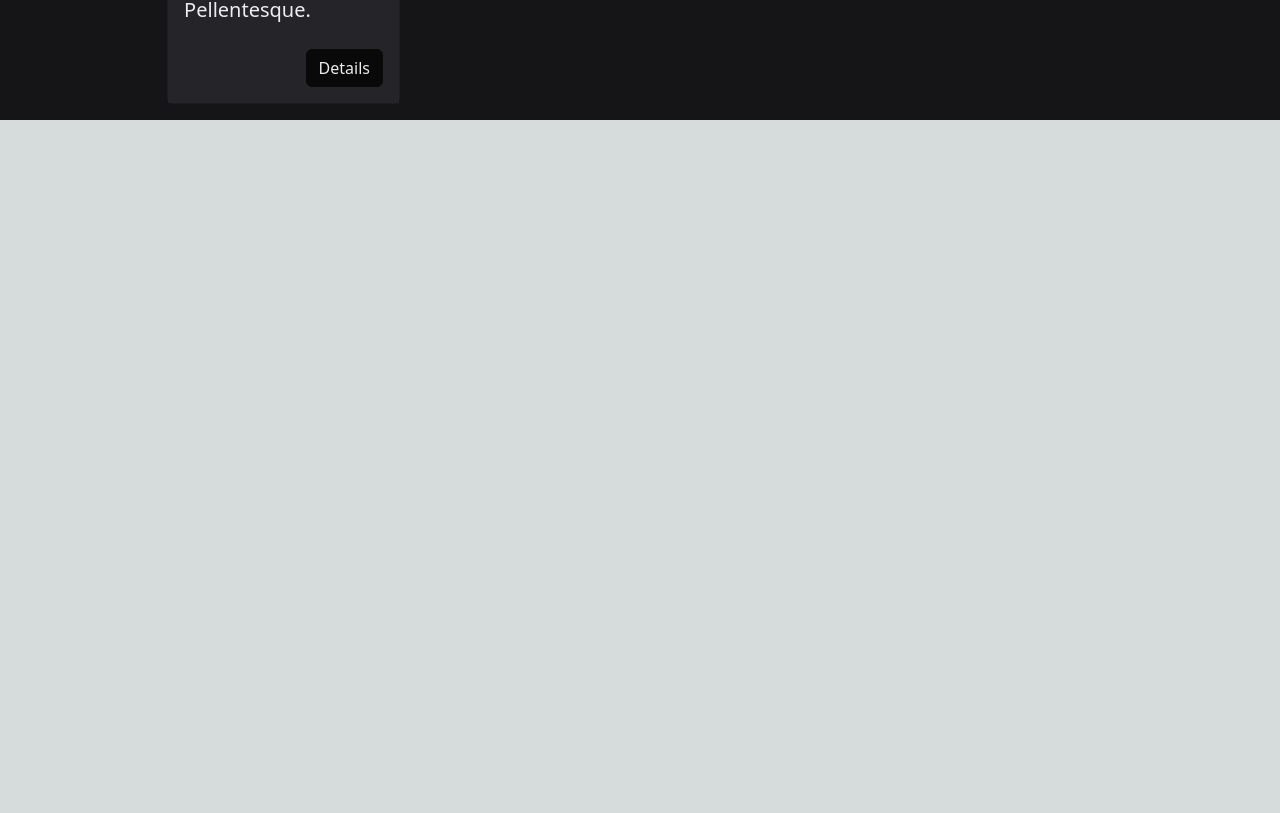
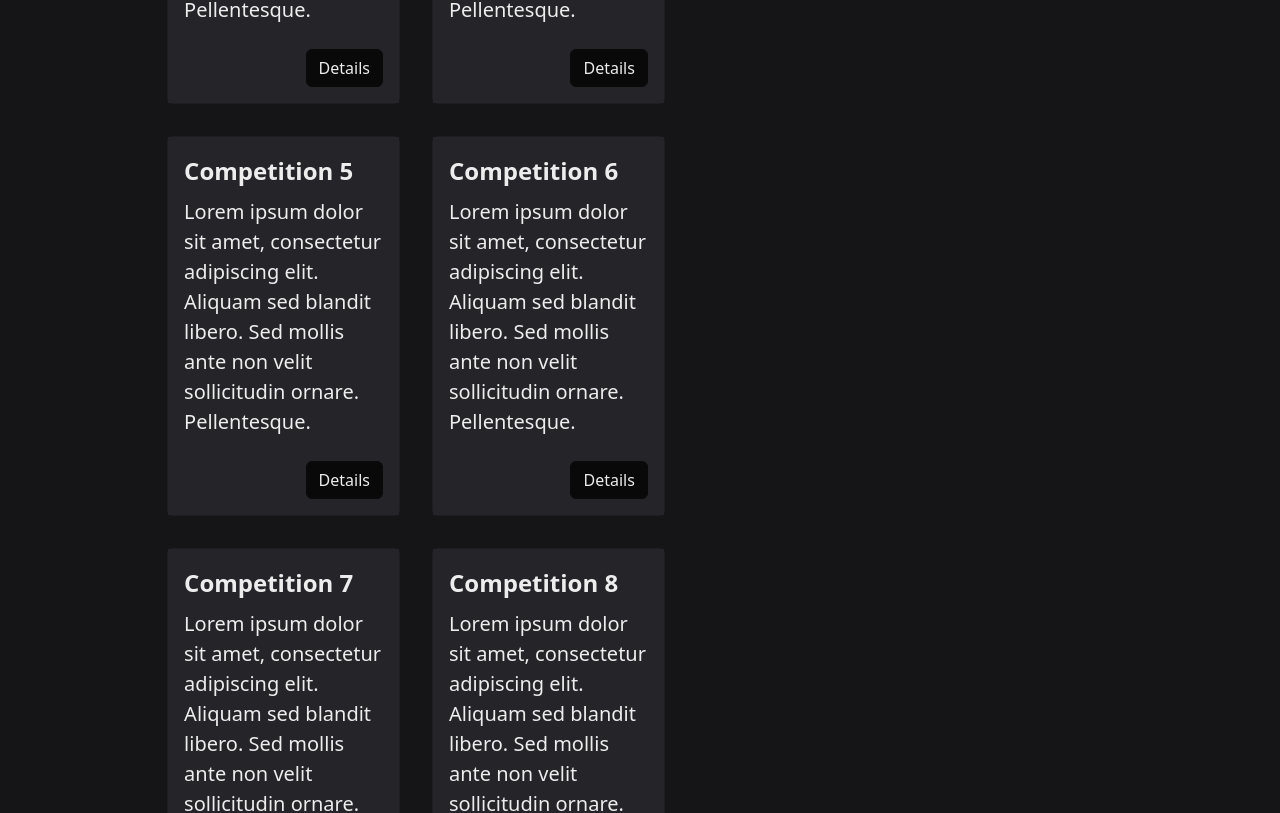
Before and after one commit to diclebahceli/codegather, a Next.js app in the folder FRONTEND/: page /pages/ongoingCompetitions in a window 1280 px wide. Shown: the part 968-1781 px from the top of the page. Before the commit the page ends 1088 px from the top, so only its background shows below. Built offline with nearby package versions, Linux system fonts and the light colour scheme.

Commit message:
fix: fix additional space bug on pages

```diff
--- a/FRONTEND/src/app/layout.tsx
+++ b/FRONTEND/src/app/layout.tsx
@@ -21,8 +21,13 @@ export default function RootLayout({
     return (
         <html lang="en" className={encodeSans.className}>
             <body >
-                <Header />
-                {children}
+                <div className="d-flex flex-column vh-100">
+                    <Header />
+                    <div className="flex-grow-1">
+                        {children}
+
+                    </div>
+                </div>
             </body>
         </html>
     );
--- a/FRONTEND/src/app/pages/competitionDetail/[id]/page.tsx
+++ b/FRONTEND/src/app/pages/competitionDetail/[id]/page.tsx
@@ -7,7 +7,7 @@ export default async function CompetitionDetail({ params }: { params: { id: numb
     var competition = await GetCompetitionById(params.id);
     const questions = await GetQuestionsByCompetitionId(params.id);
     return (
-        <div className="h-100 min-vh-100 bg-dark">
+        <div className="h-100 bg-dark">
             <h1 className="pt-5 container" style={{ fontSize: "3rem" }}>{competition?.name}</h1>
 
             <div className="d-flex flex-row justify-content-around">
--- a/FRONTEND/src/app/pages/question/[id]/page.tsx
+++ b/FRONTEND/src/app/pages/question/[id]/page.tsx
@@ -10,7 +10,7 @@ export default async function EditorPage({ params }: { params: { id: number } })
         console.log(value);
     }
     return (
-        <div className="vh-100 bg-dark p-3">
+        <div className="bg-dark p-3" style={{height: "92vh"}}>
             <div className="d-flex flex-row h-100 justify-content-evenly">
                 <div id="explanation" className="col-6 p-3">
                     <Card>
--- a/FRONTEND/src/app/services/CompetitionService.tsx
+++ b/FRONTEND/src/app/services/CompetitionService.tsx
@@ -37,54 +37,54 @@ const competitions: Competition[] = [
             endDate: "Tomorrow",
             imageUrl: "test"
         },
-        // {
-        //     id: 4,
-        //     name: "Competition 4",
-        //     description: "Lorem ipsum dolor sit amet, consectetur adipiscing elit. Aliquam sed blandit libero. Sed mollis ante non velit sollicitudin ornare. Pellentesque.",
-        //     startDate: "Today",
-        //     endDate: "Tomorrow",
-        //     imageUrl: "test"
-        // },
-        // {
-        //     id: 5,
-        //     name: "Competition 5",
-        //     description: "Lorem ipsum dolor sit amet, consectetur adipiscing elit. Aliquam sed blandit libero. Sed mollis ante non velit sollicitudin ornare. Pellentesque.",
-        //     startDate: "Today",
-        //     endDate: "Tomorrow",
-        //     imageUrl: "test"
-        // },
-        // {
-        //     id: 6,
-        //     name: "Competition 6",
-        //     description: "Lorem ipsum dolor sit amet, consectetur adipiscing elit. Aliquam sed blandit libero. Sed mollis ante non velit sollicitudin ornare. Pellentesque.",
-        //     startDate: "Today",
-        //     endDate: "Tomorrow",
-        //     imageUrl: "test"
-        // },
-        // {
-        //     id: 7,
-        //     name: "Competition 7",
-        //     description: "Lorem ipsum dolor sit amet, consectetur adipiscing elit. Aliquam sed blandit libero. Sed mollis ante non velit sollicitudin ornare. Pellentesque.",
-        //     startDate: "Today",
-        //     endDate: "Tomorrow",
-        //     imageUrl: "test"
-        // },
-        // {
-        //     id: 8,
-        //     name: "Competition 8",
-        //     description: "Lorem ipsum dolor sit amet, consectetur adipiscing elit. Aliquam sed blandit libero. Sed mollis ante non velit sollicitudin ornare. Pellentesque.",
-        //     startDate: "Today",
-        //     endDate: "Tomorrow",
-        //     imageUrl: "test"
-        // },
-        // {
-        //     id: 9,
-        //     name: "Competition 9",
-        //     description: "Lorem ipsum dolor sit amet, consectetur adipiscing elit. Aliquam sed blandit libero. Sed mollis ante non velit sollicitudin ornare. Pellentesque.",
-        //     startDate: "Today",
-        //     endDate: "Tomorrow",
-        //     imageUrl: "test"
-        // }
+        {
+            id: 4,
+            name: "Competition 4",
+            description: "Lorem ipsum dolor sit amet, consectetur adipiscing elit. Aliquam sed blandit libero. Sed mollis ante non velit sollicitudin ornare. Pellentesque.",
+            startDate: "Today",
+            endDate: "Tomorrow",
+            imageUrl: "test"
+        },
+        {
+            id: 5,
+            name: "Competition 5",
+            description: "Lorem ipsum dolor sit amet, consectetur adipiscing elit. Aliquam sed blandit libero. Sed mollis ante non velit sollicitudin ornare. Pellentesque.",
+            startDate: "Today",
+            endDate: "Tomorrow",
+            imageUrl: "test"
+        },
+        {
+            id: 6,
+            name: "Competition 6",
+            description: "Lorem ipsum dolor sit amet, consectetur adipiscing elit. Aliquam sed blandit libero. Sed mollis ante non velit sollicitudin ornare. Pellentesque.",
+            startDate: "Today",
+            endDate: "Tomorrow",
+            imageUrl: "test"
+        },
+        {
+            id: 7,
+            name: "Competition 7",
+            description: "Lorem ipsum dolor sit amet, consectetur adipiscing elit. Aliquam sed blandit libero. Sed mollis ante non velit sollicitudin ornare. Pellentesque.",
+            startDate: "Today",
+            endDate: "Tomorrow",
+            imageUrl: "test"
+        },
+        {
+            id: 8,
+            name: "Competition 8",
+            description: "Lorem ipsum dolor sit amet, consectetur adipiscing elit. Aliquam sed blandit libero. Sed mollis ante non velit sollicitudin ornare. Pellentesque.",
+            startDate: "Today",
+            endDate: "Tomorrow",
+            imageUrl: "test"
+        },
+        {
+            id: 9,
+            name: "Competition 9",
+            description: "Lorem ipsum dolor sit amet, consectetur adipiscing elit. Aliquam sed blandit libero. Sed mollis ante non velit sollicitudin ornare. Pellentesque.",
+            startDate: "Today",
+            endDate: "Tomorrow",
+            imageUrl: "test"
+        }
     ]
 
 
```
